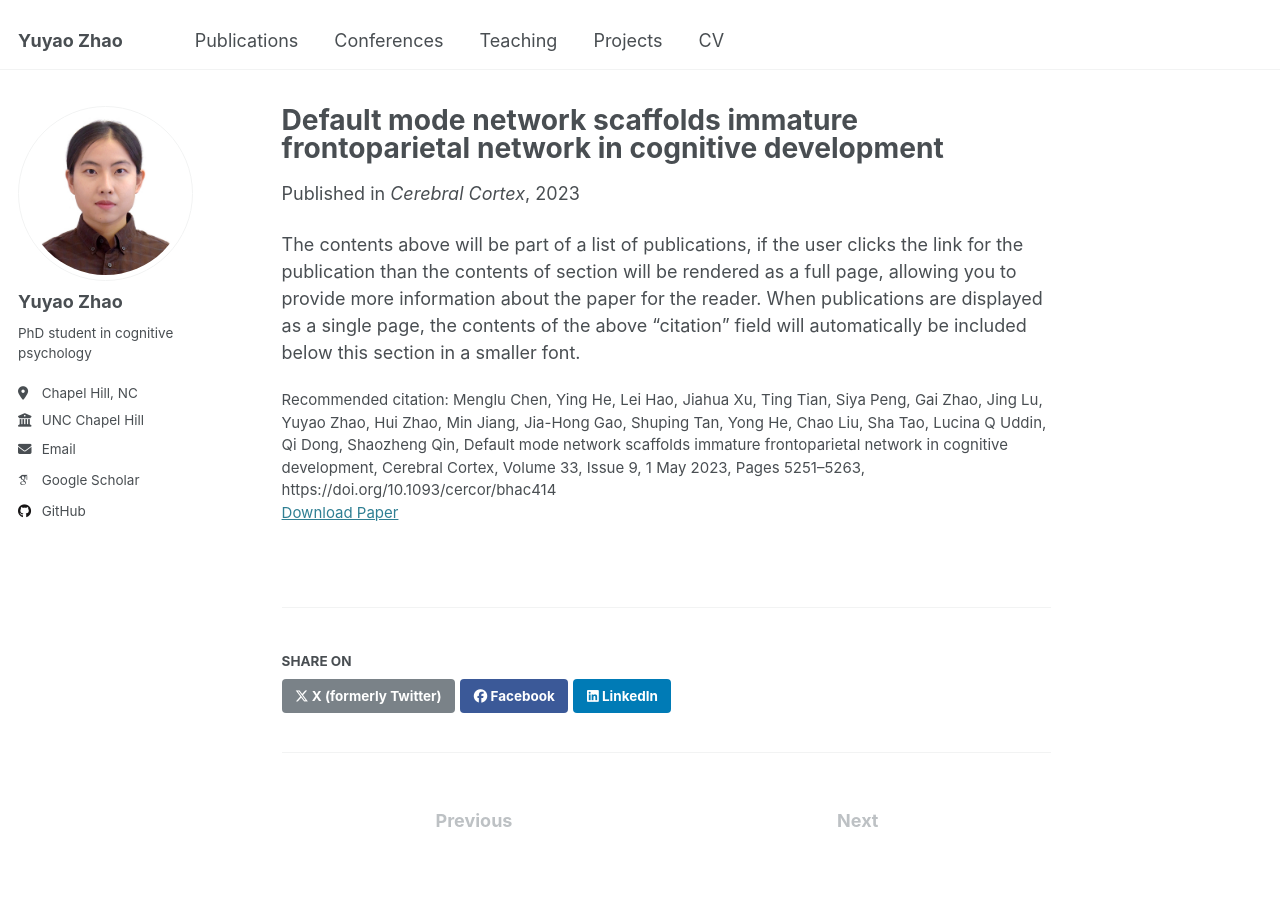
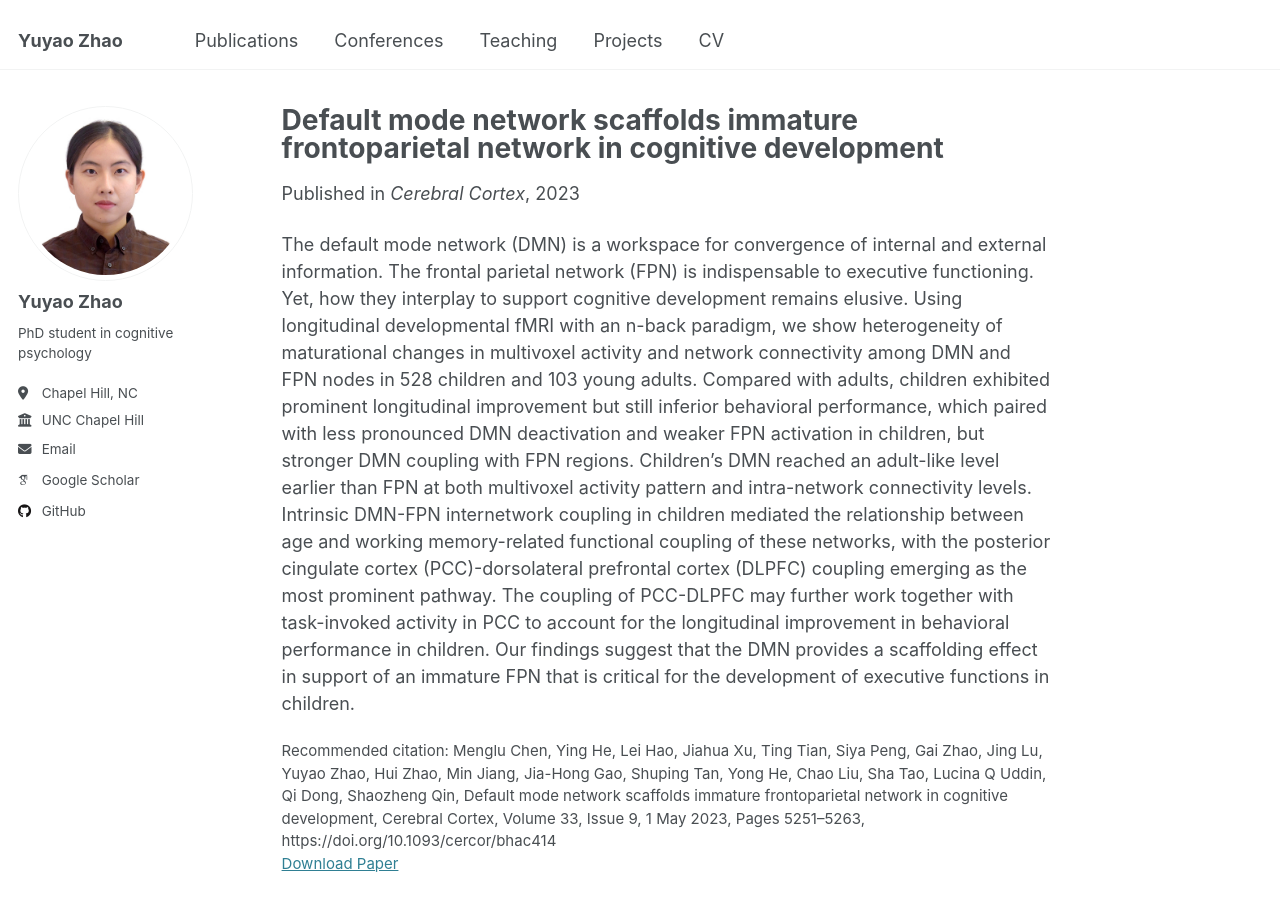
Before and after one commit to zhaoyuyao/zhaoyuyao.github.io, a Jekyll site: the page built from _publications/2023-Chen-CC-1.md, in a window 1280 px wide and 900 px high. Built offline with Jekyll 4.4.1, drawn with Linux system fonts in a browser that asks for light colours; some web fonts are replaced.

Commit message:
Update 2023-Chen-CC-1.md

```diff
--- a/_publications/2023-Chen-CC-1.md
+++ b/_publications/2023-Chen-CC-1.md
@@ -3,11 +3,11 @@ title: "Default mode network scaffolds immature frontoparietal network in cognit
 collection: publications
 category: manuscripts
 permalink: /publication/2023-Chen-CC-1
-excerpt: 'The default mode network (DMN) is a workspace for convergence of internal and external information. The frontal parietal network (FPN) is indispensable to executive functioning. Yet, how they interplay to support cognitive development remains elusive. Using longitudinal developmental fMRI with an n-back paradigm, we show heterogeneity of maturational changes in multivoxel activity and network connectivity among DMN and FPN nodes in 528 children and 103 young adults. Compared with adults, children exhibited prominent longitudinal improvement but still inferior behavioral performance, which paired with less pronounced DMN deactivation and weaker FPN activation in children, but stronger DMN coupling with FPN regions. Children’s DMN reached an adult-like level earlier than FPN at both multivoxel activity pattern and intra-network connectivity levels. Intrinsic DMN-FPN internetwork coupling in children mediated the relationship between age and working memory-related functional coupling of these networks, with the posterior cingulate cortex (PCC)-dorsolateral prefrontal cortex (DLPFC) coupling emerging as the most prominent pathway. The coupling of PCC-DLPFC may further work together with task-invoked activity in PCC to account for the longitudinal improvement in behavioral performance in children. Our findings suggest that the DMN provides a scaffolding effect in support of an immature FPN that is critical for the development of executive functions in children.'
+excerpt: ''
 date: 2023-03-01
 venue: 'Cerebral Cortex'
 paperurl: '[http://zhaoyuyao.github.io/files/paper1.pdf](http://zhaoyuyao.github.io/files/2023-Chen-CC-1.pdf)'
 citation: 'Menglu Chen, Ying He, Lei Hao, Jiahua Xu, Ting Tian, Siya Peng, Gai Zhao, Jing Lu, Yuyao Zhao, Hui Zhao, Min Jiang, Jia-Hong Gao, Shuping Tan, Yong He, Chao Liu, Sha Tao, Lucina Q Uddin, Qi Dong, Shaozheng Qin, Default mode network scaffolds immature frontoparietal network in cognitive development, Cerebral Cortex, Volume 33, Issue 9, 1 May 2023, Pages 5251–5263, https://doi.org/10.1093/cercor/bhac414'
 ---
 
-The contents above will be part of a list of publications, if the user clicks the link for the publication than the contents of section will be rendered as a full page, allowing you to provide more information about the paper for the reader. When publications are displayed as a single page, the contents of the above "citation" field will automatically be included below this section in a smaller font.
+The default mode network (DMN) is a workspace for convergence of internal and external information. The frontal parietal network (FPN) is indispensable to executive functioning. Yet, how they interplay to support cognitive development remains elusive. Using longitudinal developmental fMRI with an n-back paradigm, we show heterogeneity of maturational changes in multivoxel activity and network connectivity among DMN and FPN nodes in 528 children and 103 young adults. Compared with adults, children exhibited prominent longitudinal improvement but still inferior behavioral performance, which paired with less pronounced DMN deactivation and weaker FPN activation in children, but stronger DMN coupling with FPN regions. Children’s DMN reached an adult-like level earlier than FPN at both multivoxel activity pattern and intra-network connectivity levels. Intrinsic DMN-FPN internetwork coupling in children mediated the relationship between age and working memory-related functional coupling of these networks, with the posterior cingulate cortex (PCC)-dorsolateral prefrontal cortex (DLPFC) coupling emerging as the most prominent pathway. The coupling of PCC-DLPFC may further work together with task-invoked activity in PCC to account for the longitudinal improvement in behavioral performance in children. Our findings suggest that the DMN provides a scaffolding effect in support of an immature FPN that is critical for the development of executive functions in children.
```
